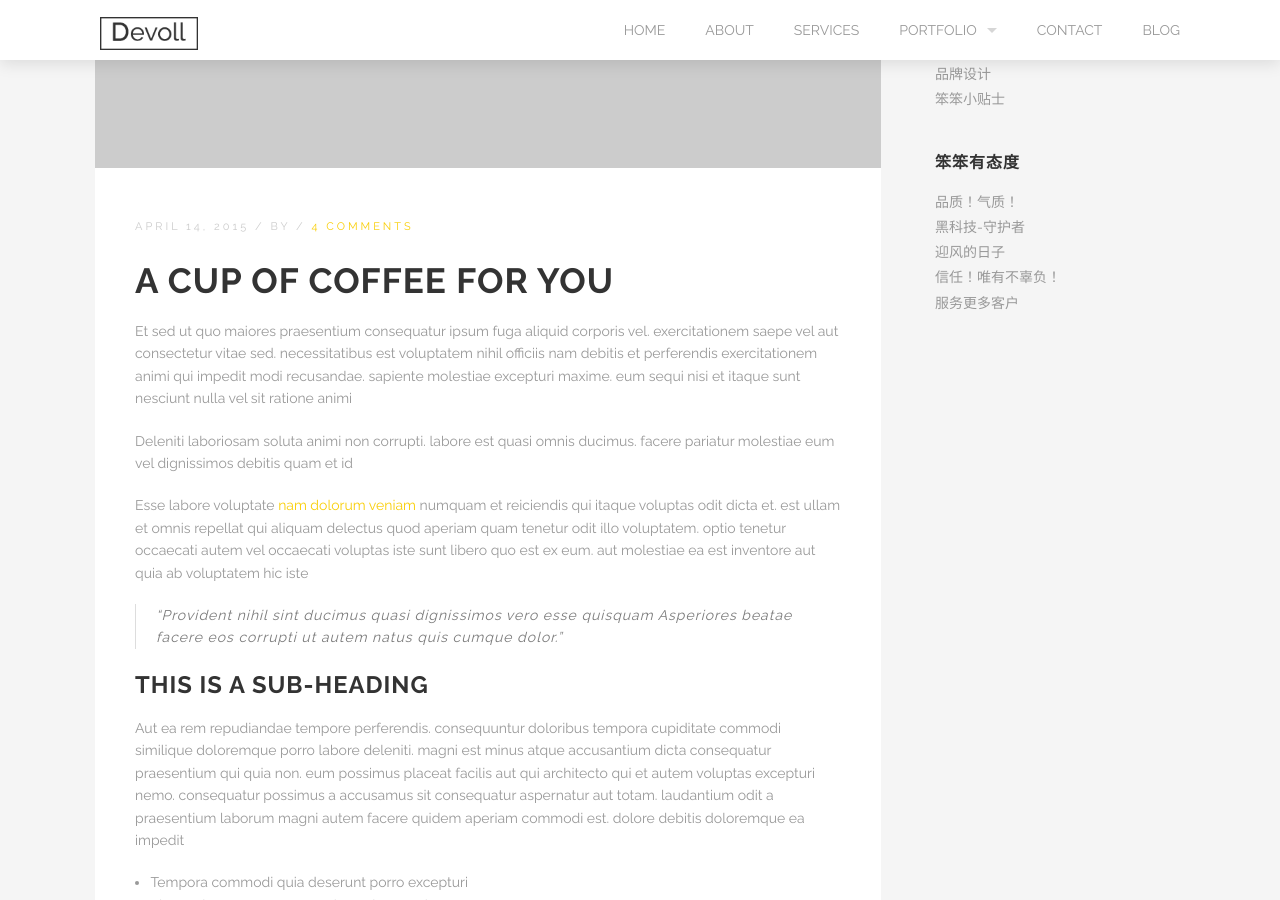
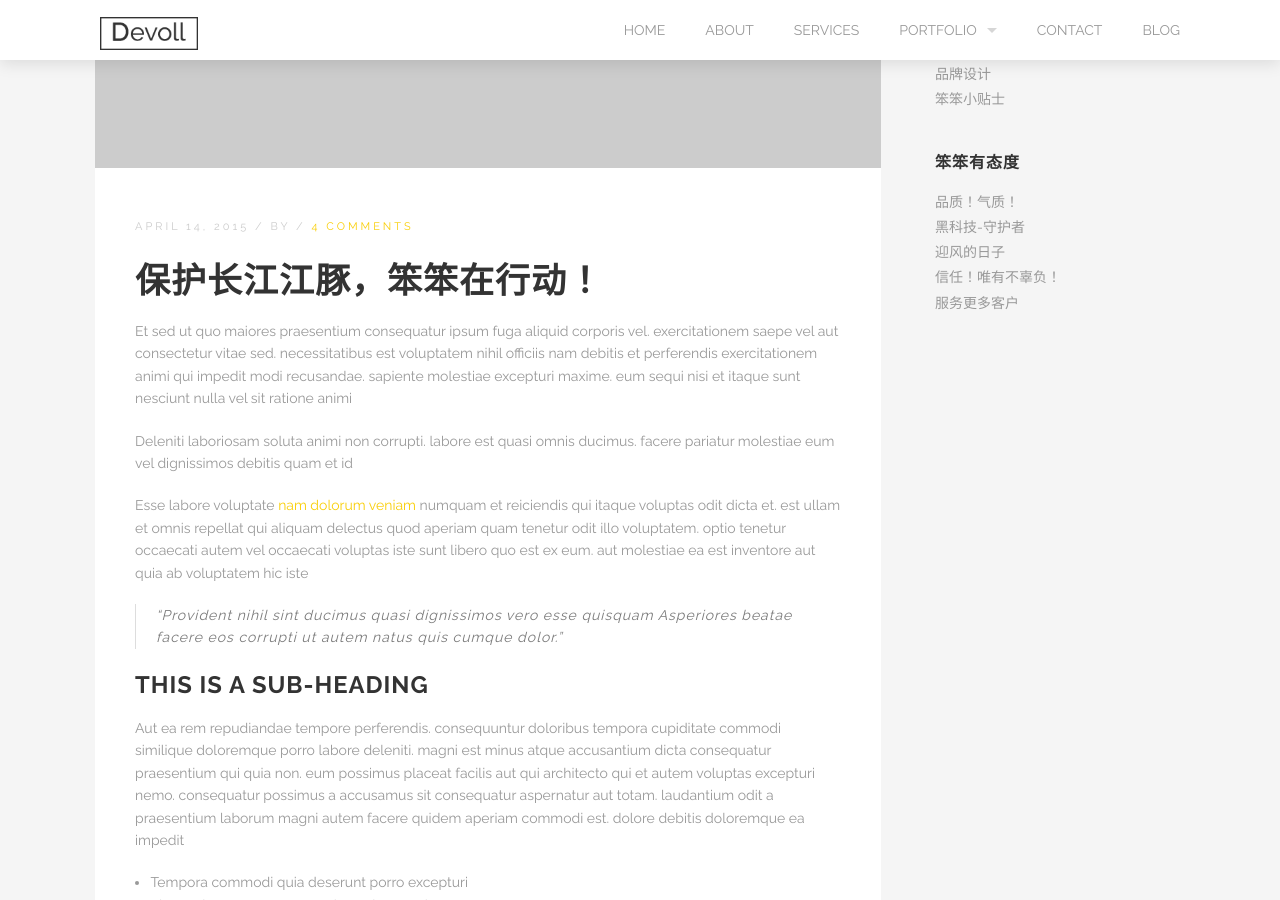
Before and after one commit to braveheart007/braveheart007.github.io, a Jekyll site: the page built from _posts/2015-04-14-a-cup-of-coffee-for-you.markdown, in a window 1280 px wide and 900 px high, scrolled down 828 px. Built offline with Jekyll 4.4.1, drawn with Linux system fonts in a browser that asks for light colours; some of the changed text lies outside the part shown.

Commit message:
Update 2015-04-14-a-cup-of-coffee-for-you.markdown

```diff
--- a/_posts/2015-04-14-a-cup-of-coffee-for-you.markdown
+++ b/_posts/2015-04-14-a-cup-of-coffee-for-you.markdown
@@ -1,7 +1,7 @@
 ---
 layout: post
-title:  A cup of coffee for you
-date:   2015-04-14 10:57:12
+title:  保护长江江豚，笨笨在行动！
+date:   2015-04-14 10:57:12
 images: images/@stock/blog-2.jpg
 excerpt:
   Iste neque doloribus dolor quis ad sit dolores dolor sit perferendis. nemo in rerum ducimus possimus aspernatur quas est. dolorem eaque vel id quasi voluptatem eligendi rerum et quo ut. fuga qui ea voluptates sunt
```
